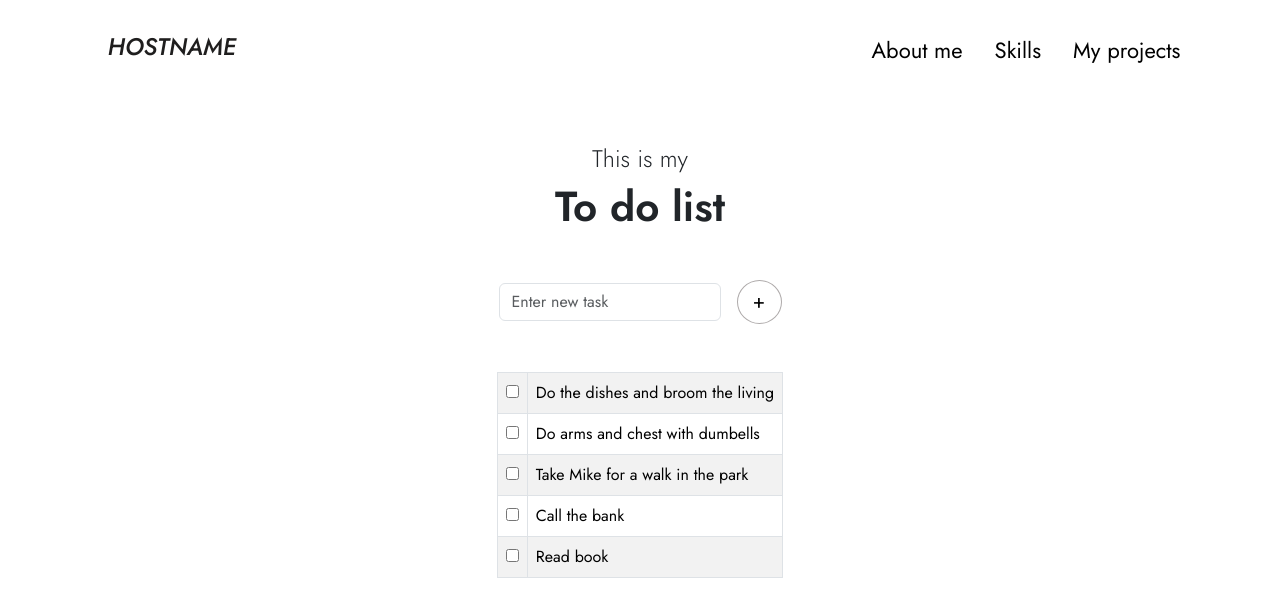
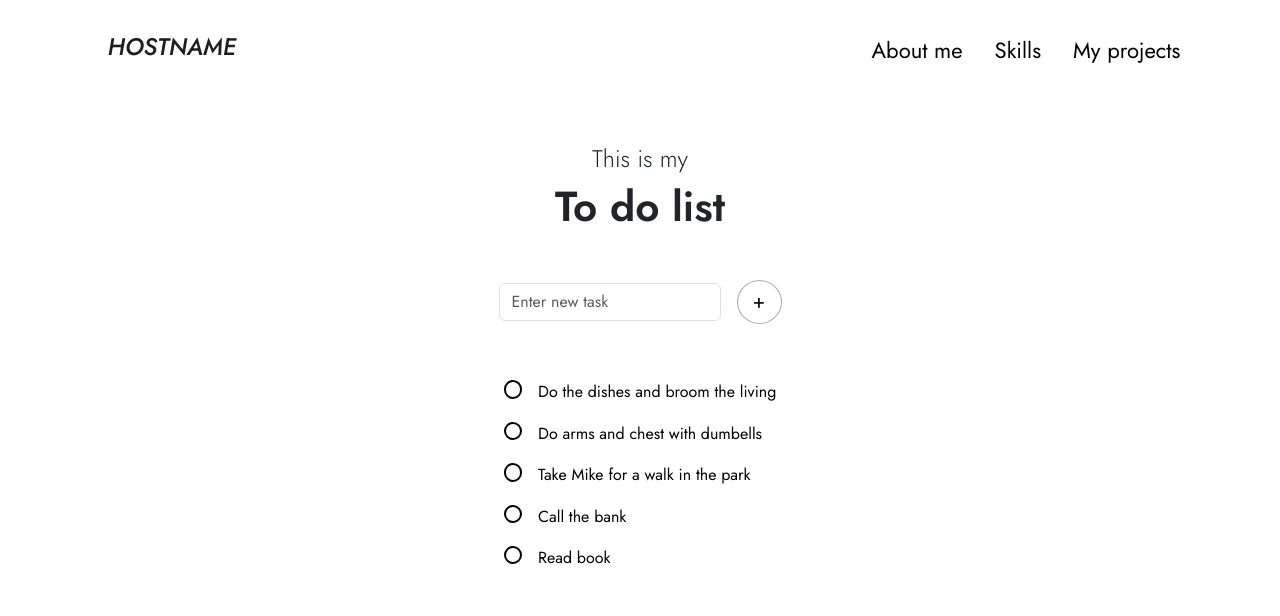
Before and after one commit to Bastian142000/portfolio, a React (Create React App) app: page /projects/to-do-list in a window 1280 px wide. Shown: the top 616 px of the page. Built offline with nearby package versions, Linux system fonts and the light colour scheme.

Commit message:
New PC push

```diff
--- a/src/components/MyProjects/ToDoList/ToDoList.css
+++ b/src/components/MyProjects/ToDoList/ToDoList.css
@@ -6,6 +6,7 @@
   font-size: 24px;
   font-weight: 300;
 }
+
 #to-do-list-titles h3 {
   font-size: 42px;
   font-weight: 600;
@@ -37,8 +38,33 @@ form {
   display: flex;
   justify-content: center;
   margin-top: 3rem;
+  list-style: none;
+  border: none;
 }
 
-#custom-checkbox {
+#task-table td {
+  border: none;
+}
+
+.checkbox-container input {
+  display: flex;
+  justify-content: center;
+  align-items: center;
+  appearance: none;
+  background-color: #fff;
+  margin: 0;
+  font: inherit;
+  color: currentColor;
+  width: 1.15em;
+  height: 1.15em;
+  border: 0.15em solid currentColor;
+  border-radius: 50%;
   cursor: pointer;
 }
+
+.checkbox-container input:checked::after {
+  content: "\2714"; /* Unicode character for checkmark */
+  font-size: 14px;
+  font-weight: 800;
+  color: #235418;
+}
--- a/src/components/MyProjects/ToDoList/ToDoList.js
+++ b/src/components/MyProjects/ToDoList/ToDoList.js
@@ -75,7 +75,7 @@ function List({ tasks, onToggleTask }) {
   });
 
   return (
-    <Table striped bordered hover id="task-table">
+    <Table hover id="task-table">
       <tbody id="task-list">
         {sortedTasks.map((task) => (
           <Task key={task.id} task={task} onToggleTask={onToggleTask} />
@@ -89,12 +89,15 @@ function Task({ task, onToggleTask }) {
   return (
     <tr>
       <td>
+        <label className="checkbox-container">
           <input
             type="checkbox"
             value={task.finished}
             onChange={() => onToggleTask(task.id)}
             id="custom-checkbox"
           ></input>
+          <span className="checkmark"></span>
+        </label>
       </td>
       <td
         style={{
```
Lines whose indentation alone changed are shown as unchanged.
